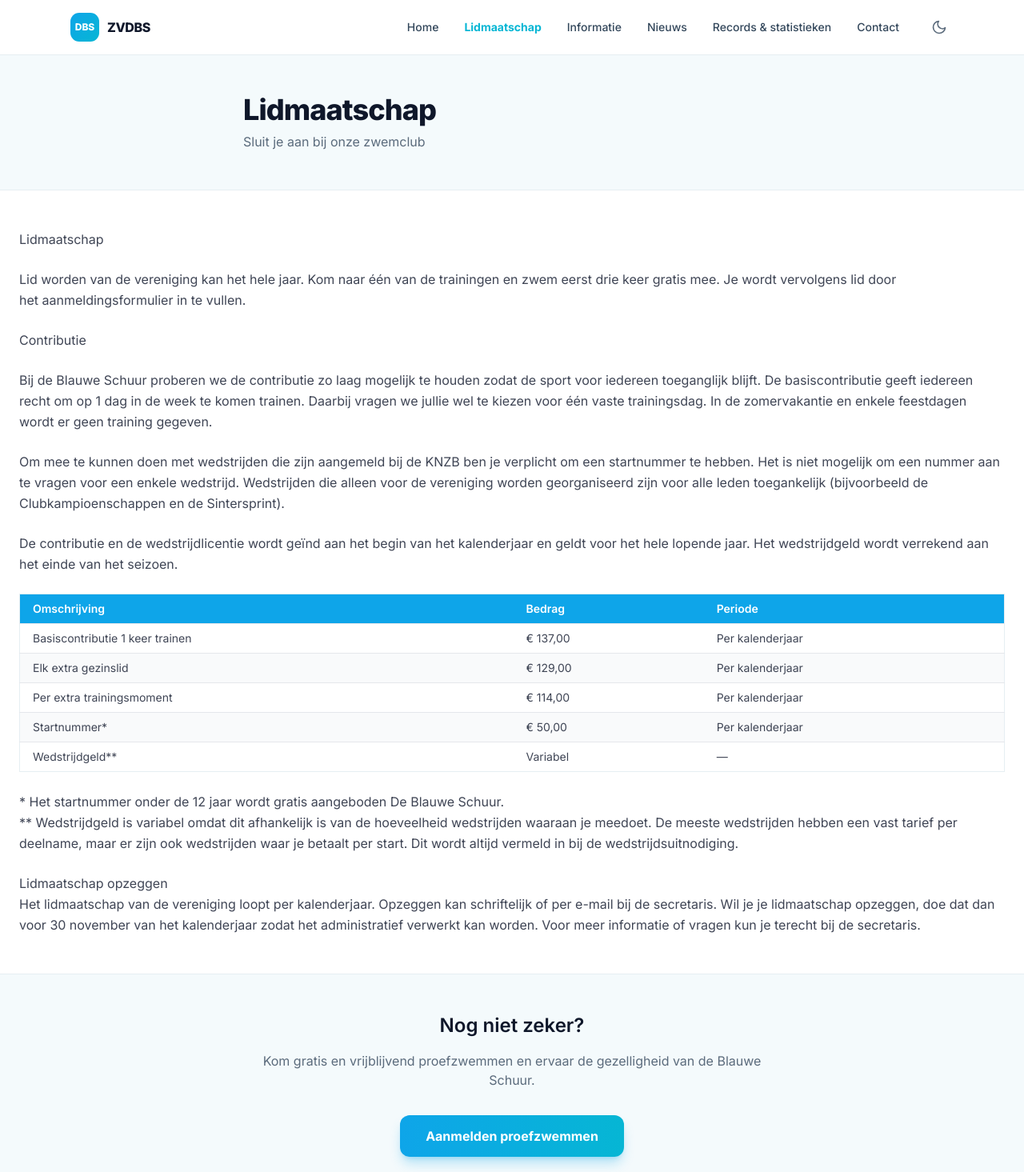
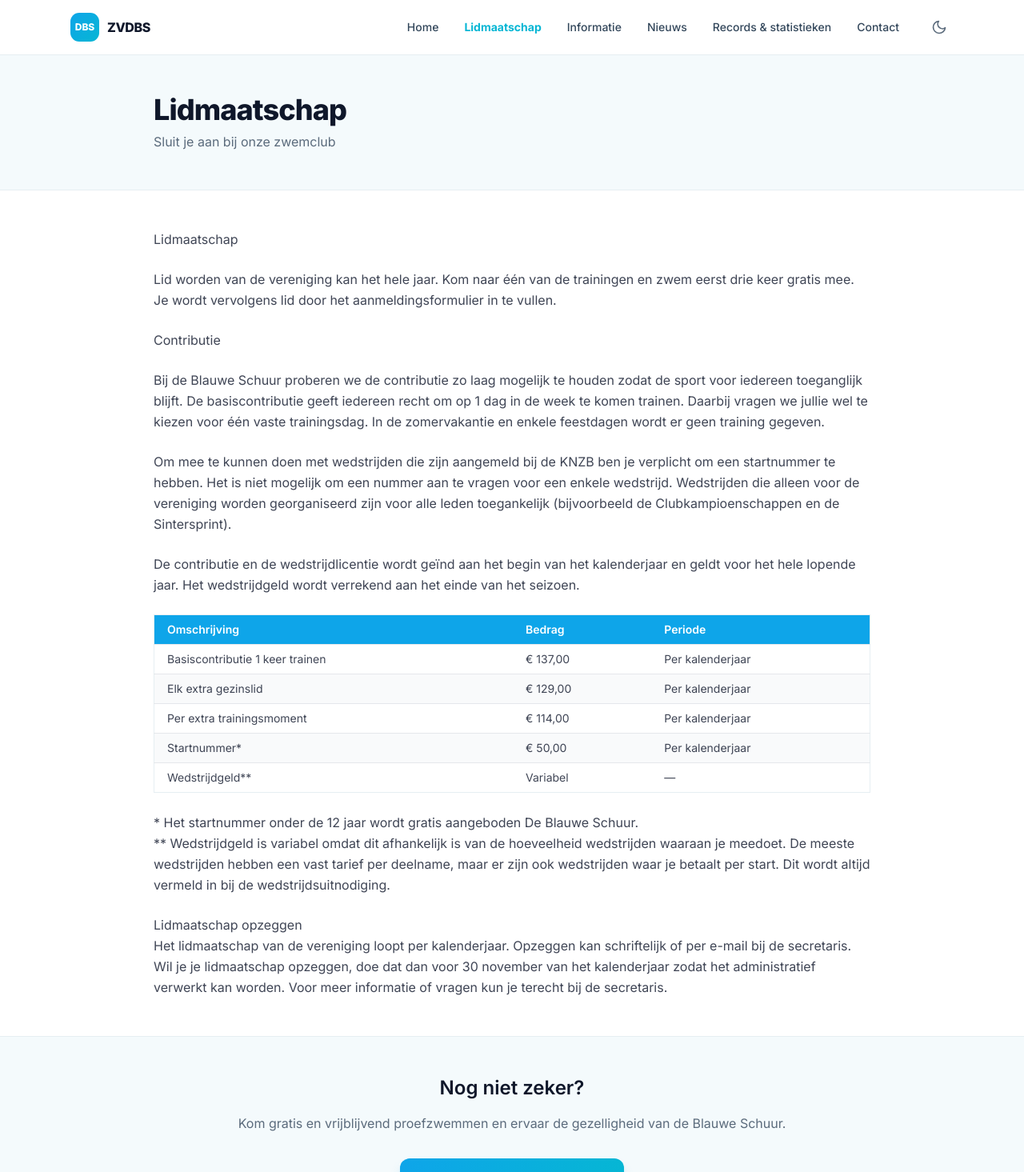
Before and after one commit to JeroenCB/zvdbs-website, a Next.js app: page /membership in a window 1280 px wide. Shown: the top 1465 px of the page at 80% size. Built offline with nearby package versions, Linux system fonts and the light colour scheme.

Commit message:
Fix paginabreedte en dark mode leesbaarheid

```diff
--- a/src/app/membership/page.tsx
+++ b/src/app/membership/page.tsx
@@ -29,7 +29,7 @@ export default async function MembershipPage() {
       <main className="flex-1">
         {/* Page Header */}
         <section className="bg-aqua-light border-b border-line py-12 px-6 dark:bg-night-bg dark:border-night-line">
-          <div className="max-w-2xl mx-auto">
+          <div className="max-w-4xl mx-auto">
             <h1 className="text-4xl font-extrabold text-ink mb-2 tracking-tight dark:text-night-ink">{infoPage?.title ?? 'Lidmaatschap'}</h1>
             <p className="text-sub dark:text-night-sub">Sluit je aan bij onze zwemclub</p>
           </div>
@@ -38,7 +38,7 @@ export default async function MembershipPage() {
         {/* Content: contributie, opzeggen, etc. */}
         {infoPage && (
           <section className="py-12 px-6">
-            <div className="max-w-2xl mx-auto prose prose-lg max-w-none dark:prose-invert">
+            <div className="max-w-4xl mx-auto">
               <div
                 className="text-ink/80 leading-relaxed space-y-6 dark:text-night-ink/80"
                 dangerouslySetInnerHTML={{ __html: infoPage.content }}
@@ -49,7 +49,7 @@ export default async function MembershipPage() {
 
         {/* CTA Section */}
         <section className="bg-aqua-light border-t border-line py-12 px-6 dark:bg-gradient-to-br dark:from-night-cyan/10 dark:to-night-violet/[0.06] dark:border-night-line">
-          <div className="max-w-2xl mx-auto text-center">
+          <div className="max-w-4xl mx-auto text-center">
             <h2 className="text-2xl font-semibold text-ink mb-4 dark:text-night-ink">Nog niet zeker?</h2>
             <p className="text-sub mb-8 dark:text-night-sub">
               Kom gratis en vrijblijvend proefzwemmen en ervaar de gezelligheid van de Blauwe Schuur.
@@ -65,7 +65,7 @@ export default async function MembershipPage() {
 
         {/* Aanmeldformulier */}
         <section id="aanmelden" className="py-12 px-6 scroll-mt-20">
-          <div className="max-w-2xl mx-auto">
+          <div className="max-w-4xl mx-auto">
             {formIntroPage ? (
               <div
                 className="text-ink/80 leading-relaxed space-y-4 mb-8 [&_h2]:text-2xl [&_h2]:font-semibold [&_h2]:text-ink dark:text-night-ink/80 dark:[&_h2]:text-night-ink"
--- a/src/app/proefzwemmen/page.tsx
+++ b/src/app/proefzwemmen/page.tsx
@@ -20,7 +20,7 @@ export default async function ProefzwemmenPage() {
 
         {/* Content + Form */}
         <section className="py-12 px-6">
-          <div className="max-w-2xl mx-auto">
+          <div className="max-w-4xl mx-auto">
             {page && (
               <div
                 className="text-ink/80 leading-relaxed space-y-4 mb-8 dark:text-night-ink/80"
```
